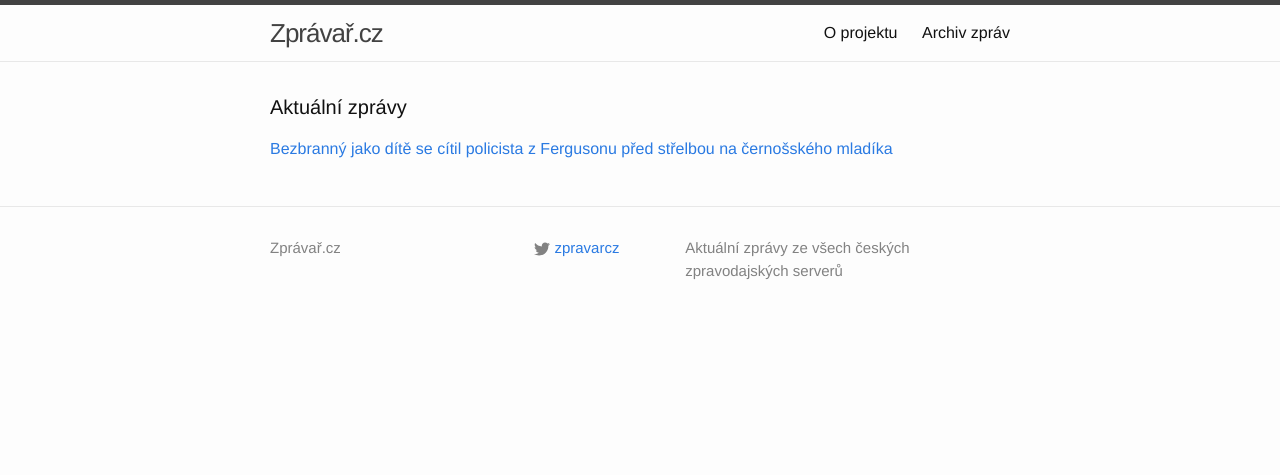
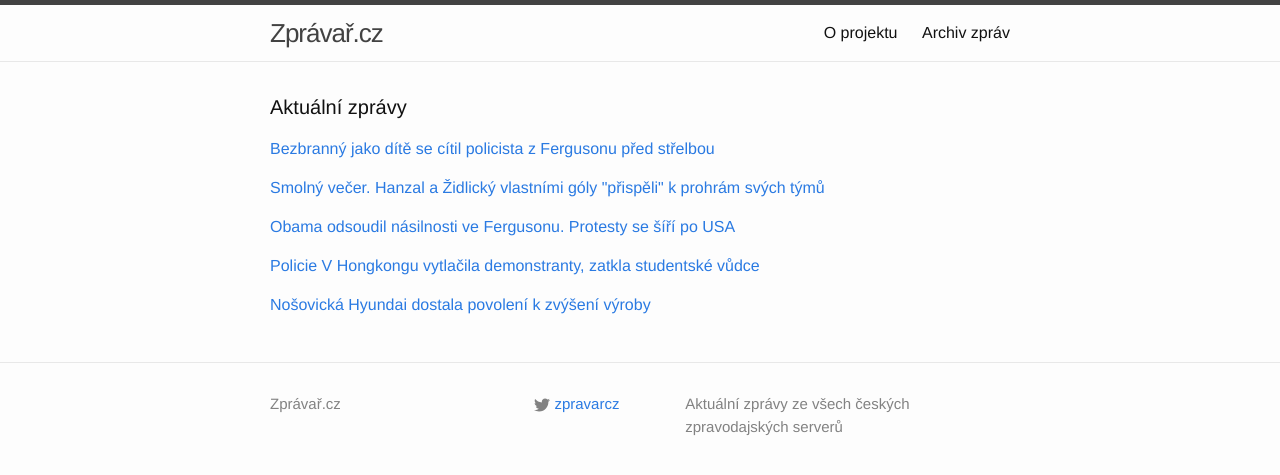
Before and after one commit to adliska/zpravar, a Jekyll site: the page built from index.html, in a window 1280 px wide. Shown: the top 475 px of the page. Built offline with Jekyll 4.4.1, drawn with Linux system fonts in a browser that asks for light colours.

Commit message:
zpravar news update

```diff
--- a/index.html
+++ b/index.html
@@ -5,13 +5,43 @@ layout: default
 <div class="home">
     <h1 class="page-heading">Aktuální zprávy</h1>
 
-<p><a href="javascript:;" onclick="toggle_visibility('zpravy0')">Bezbranný jako dítě se cítil policista z Fergusonu před střelbou na černošského mladíka</a></p>
+<p><a href="javascript:;" onclick="toggle_visibility('zpravy0')">Bezbranný jako dítě se cítil policista z Fergusonu před střelbou</a></p>
 <div id="zpravy0" style="display:none">
 <ul>
+<li><a href=http://www.ceskatelevize.cz/ct24/svet/293549-bezbranny-jako-dite-se-citil-policista-z-fergusonu-pred-strelbou/>Bezbranný jako dítě se cítil policista z Fergusonu před střelbou - www.ceskatelevize.cz</a></li>
 <li><a href=http://www.ceskatelevize.cz/ct24/svet/293549-bezbranny-jako-dite-se-citil-policista-z-fergusonu-pred-strelbou-na-cernosskeho-mladika/>Bezbranný jako dítě se cítil policista z Fergusonu před střelbou na černošského mladíka - www.ceskatelevize.cz</a></li>
 <li><a href=http://www.novinky.cz/zahranicni/amerika/354558-bal-jsem-se-o-zivot-popsal-zabiti-afroamericana-policista-z-fergusonu.html>Bál jsem se o život, popsal zabití Afroameričana policista z Fergusonu - www.novinky.cz</a></li>
 <li><a href=http://zpravy.idnes.cz/vypoved-policisty-wilsona-ferguson-d77-/zahranicni.aspx?c=A141126_064347_zahranicni_wlk>Bál jsem se, musel jsem ho zabít, vypověděl policista z Fergusonu - zpravy.idnes.cz</a></li>
-<li><a href=http://zpravy.aktualne.cz/zahranici/mel-vyraz-demona-hajil-policista-strelbu-ve-fergusonu/r~bc1fc41074b811e4b6d20025900fea04/>Měl výraz démona, hájil policista střelbu ve Fergusonu - zpravy.aktualne.cz</a></li>
 <li><a href=http://www.ceskenoviny.cz/zpravy/zpravy/policista-z-fergusonu-se-pry-pri-stretu-s-mladikem-bal-o-zivot/1151542>Policista z Fergusonu se prý při střetu s mladíkem bál o život - www.ceskenoviny.cz</a></li>
 </ul>
+</div><p><a href="javascript:;" onclick="toggle_visibility('zpravy1')">Smolný večer. Hanzal a Židlický vlastními góly "přispěli" k prohrám svých týmů</a></p>
+<div id="zpravy1" style="display:none">
+<ul>
+<li><a href=http://www.denik.cz/hokej/hanzaluv-vlastni-gol-dokonal-ctyrgolovy-obrat-colorada-20141126.html>Smolný večer. Hanzal a Židlický vlastními góly "přispěli" k prohrám svých týmů - www.denik.cz</a></li>
+<li><a href=http://hokej.idnes.cz/hudler-korigoval-porazku-calgary-dl1-/nhl.aspx?c=A141126_071314_nhl_Mkr>Hudler korigoval porážku Calgary, Vancouver si poradil s New Jersey - hokej.idnes.cz</a></li>
+<li><a href=http://sport.aktualne.cz/den-vlastnaku-do-sve-branky-se-trefili-hanzal-i-zidlicky/r~2409791a753411e4b0c4002590604f2e/>Den vlastňáků: do své branky se trefili Hanzal i Židlický - sport.aktualne.cz</a></li>
+<li><a href=http://www.sportovninoviny.cz/zpravy/hanzaluv-vlastni-gol-dokonal-ctyrgolovy-obrat-colorada/1151553>Hanzalův vlastní gól dokonal čtyřgólový obrat Colorada - www.sportovninoviny.cz</a></li>
+</ul>
+</div><p><a href="javascript:;" onclick="toggle_visibility('zpravy2')">Obama odsoudil násilnosti ve Fergusonu. Protesty se šíří po USA </a></p>
+<div id="zpravy2" style="display:none">
+<ul>
+<li><a href=http://www.lidovky.cz/obama-odsoudil-nasilnosti-ve-fergusonu-protesty-se-siri-po-usa-psn-/zpravy-svet.aspx?c=A141126_071757_ln_zahranici_ele>Obama odsoudil násilnosti ve Fergusonu. Protesty se šíří po USA  - www.lidovky.cz</a></li>
+<li><a href=http://zpravy.e15.cz/zahranicni/udalosti/obama-odsoudil-nasili-ve-fergusonu-protesty-se-rozsirily-po-usa-1140097>Obama odsoudil násilí ve Fergusonu, protesty se rozšířily po USA - zpravy.e15.cz</a></li>
+<li><a href=http://zpravy.aktualne.cz/zahranici/obama-odsoudil-nasili-ve-fergusonu-niceni-nelze-omluvit/r~53ad9d36752a11e4b5c5002590604f2e/>Obama odsoudil násilí ve Fergusonu: Ničení nelze omluvit - zpravy.aktualne.cz</a></li>
+<li><a href=http://www.ceskenoviny.cz/zpravy/zpravy/obama-odsoudil-nasili-ve-fergusonu-nicivou-cinnost-nelze-omluvit/1151521>Obama odsoudil násilí ve Fergusonu, ničivou činnost nelze omluvit - www.ceskenoviny.cz</a></li>
+</ul>
+</div><p><a href="javascript:;" onclick="toggle_visibility('zpravy3')">Policie V Hongkongu vytlačila demonstranty, zatkla studentské vůdce </a></p>
+<div id="zpravy3" style="display:none">
+<ul>
+<li><a href=http://www.lidovky.cz/policie-v-hongkongu-vytlacila-demonstranty-zatkla-studentske-vudce-1ix-/zpravy-svet.aspx?c=A141126_072822_ln_zahranici_ele>Policie V Hongkongu vytlačila demonstranty, zatkla studentské vůdce  - www.lidovky.cz</a></li>
+<li><a href=http://zpravy.aktualne.cz/zahranici/policie-v-hongkongu-zadrzela-dva-vudce-studentskych-protestu/r~ed690f62752c11e4833a0025900fea04/>Policie v Hongkongu zadržela dva vůdce studentských protestů - zpravy.aktualne.cz</a></li>
+<li><a href=http://www.ceskenoviny.cz/zpravy/zpravy/policie-v-hongkongu-pry-zadrzela-dva-vudce-studentskych-protestu/1151546>Policie v Hongkongu prý zadržela dva vůdce studentských protestů - www.ceskenoviny.cz</a></li>
+</ul>
+</div><p><a href="javascript:;" onclick="toggle_visibility('zpravy4')">Nošovická Hyundai dostala povolení k zvýšení výroby</a></p>
+<div id="zpravy4" style="display:none">
+<ul>
+<li><a href=http://www.denik.cz/ekonomika/nosovicka-hyundai-dostala-povoleni-k-zvyseni-vyroby-20141126.html>Nošovická Hyundai dostala povolení k zvýšení výroby - www.denik.cz</a></li>
+<li><a href=http://zpravy.aktualne.cz/ekonomika/ceska-ekonomika/nosovicka-automobilka-hyundai-dostala-povoleni-zvysit-vyrobu/r~9eb3d00a753111e49b26002590604f2e/>Nošovická automobilka Hyundai dostala povolení zvýšit výrobu - zpravy.aktualne.cz</a></li>
+<li><a href=http://www.financninoviny.cz/zpravodajstvi/zpravy/nosovicka-hyundai-dostala-povoleni-k-zvyseni-vyroby-uvedla-e15/1151525>Nošovická Hyundai dostala povolení k zvýšení výroby, uvedla E15 - www.financninoviny.cz</a></li>
+</ul>
 </div></div>
```
